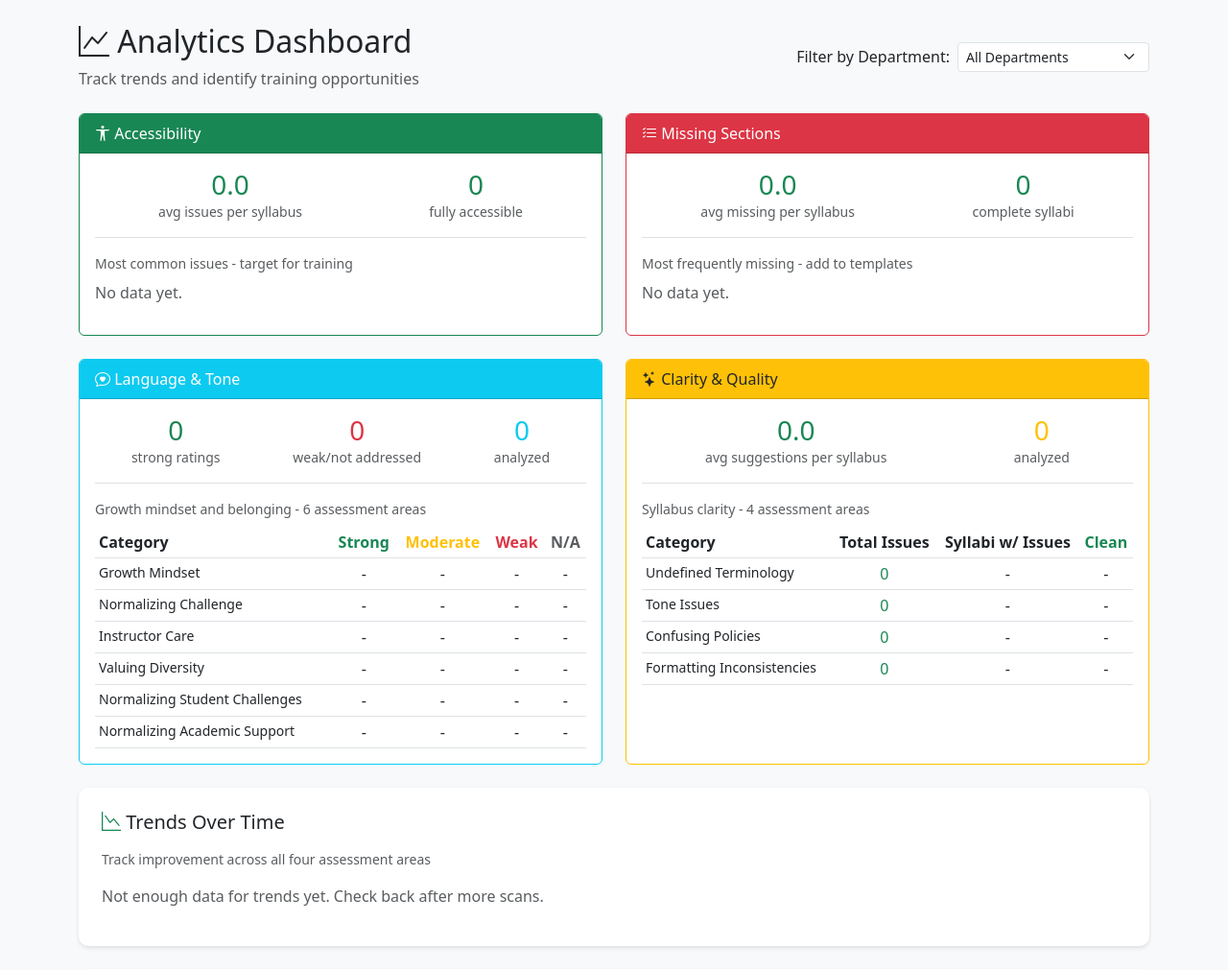
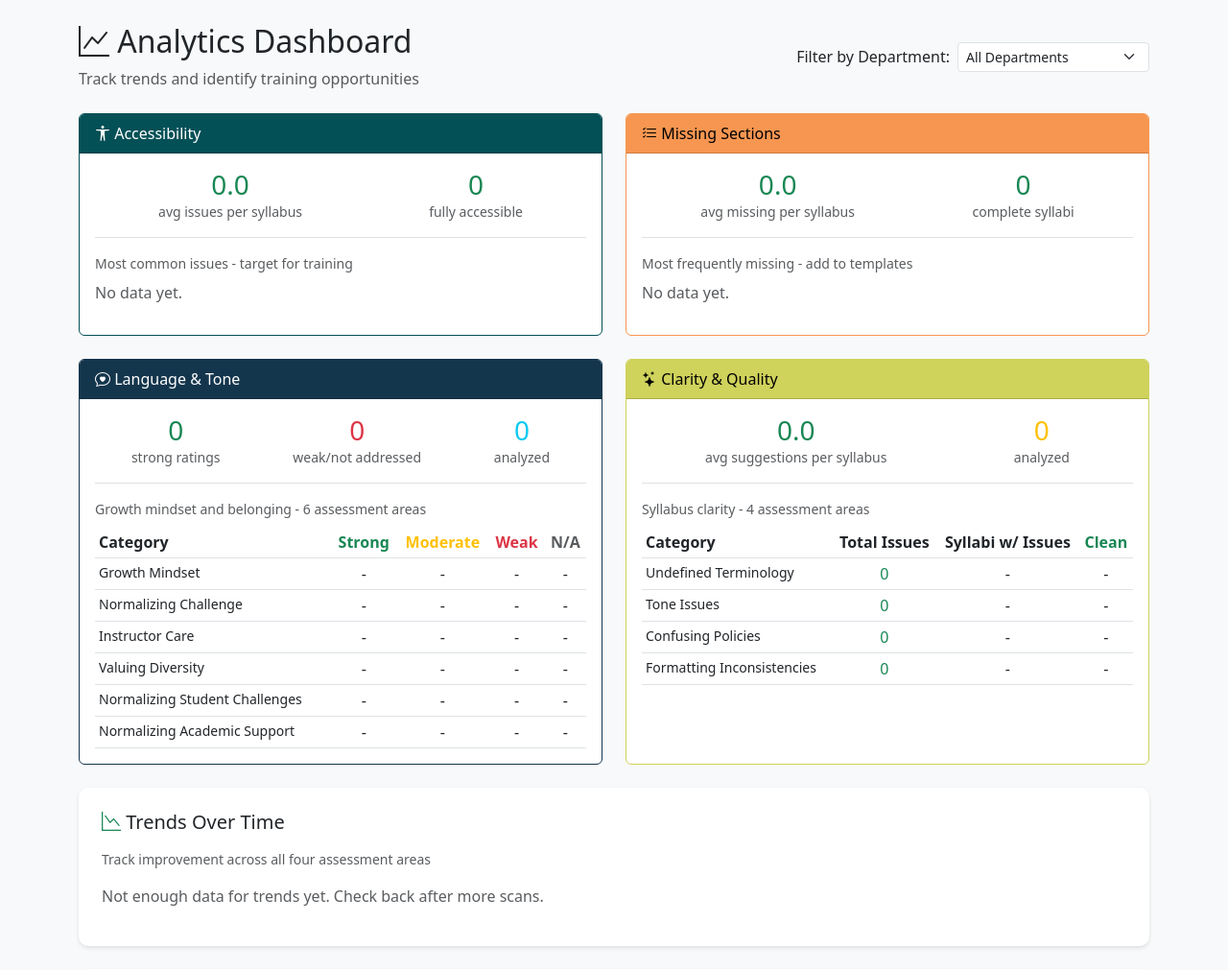
Before and after one commit to dapclark/syllabus-checker, a Flask app: page /admin/analytics in a window 1280 px wide. Shown: the part 56-1067 px from the top of the page at 96% size. Run offline with Flask 3, Linux system fonts and the light colour scheme; data that the repository does not hold is empty; parts of the project's set-up code (start-up, migrations or seed data) failed here and were passed over.

Commit message:
Update to organization brand colors
Replace Bootstrap colors with organization-approved palette:
- Missing Sections: Orange (#F79651)
- Language & Tone: Blue (#14364D)
- Clarity & Quality: Lime (#CFD25B)
- Accessibility: Teal (#035056)

Applied consistently across upload page, results page, and analytics dashboard.

Co-Authored-By: Claude Opus 4.5 <noreply@anthropic.com>

```diff
--- a/templates/admin_analytics.html
+++ b/templates/admin_analytics.html
@@ -51,6 +51,23 @@
             font-size: 0.75rem;
             padding: 0.35em 0.65em;
         }
+        /* Organization brand colors */
+        .card-missing { border-color: #F79651 !important; }
+        .card-missing .card-header { background-color: #F79651 !important; color: #000 !important; }
+        .card-tone { border-color: #14364D !important; }
+        .card-tone .card-header { background-color: #14364D !important; color: #fff !important; }
+        .card-quality { border-color: #CFD25B !important; }
+        .card-quality .card-header { background-color: #CFD25B !important; color: #000 !important; }
+        .card-access { border-color: #035056 !important; }
+        .card-access .card-header { background-color: #035056 !important; color: #fff !important; }
+        .text-missing { color: #F79651 !important; }
+        .text-tone { color: #14364D !important; }
+        .text-quality { color: #CFD25B !important; }
+        .text-access { color: #035056 !important; }
+        .bg-missing { background-color: #F79651 !important; color: #000 !important; }
+        .bg-tone { background-color: #14364D !important; color: #fff !important; }
+        .bg-quality { background-color: #CFD25B !important; color: #000 !important; }
+        .bg-access { background-color: #035056 !important; color: #fff !important; }
     </style>
 </head>
 <body>
@@ -109,8 +126,8 @@
         <div class="row">
             <!-- Accessibility -->
             <div class="col-lg-6 mb-4">
-                <div class="card h-100 border-success">
-                    <div class="card-header bg-success text-white">
+                <div class="card h-100 card-access">
+                    <div class="card-header">
                         <i class="bi bi-universal-access"></i> Accessibility
                     </div>
                     <div class="card-body">
@@ -136,9 +153,9 @@
                         <div class="mb-2">
                             <div class="d-flex justify-content-between align-items-center mb-1">
                                 <span class="small">{{ issue.category }}</span>
-                                <span class="badge bg-success">{{ issue.count }}</span>
+                                <span class="badge bg-access">{{ issue.count }}</span>
                             </div>
-                            <div class="issue-bar" style="width: {{ (issue.count / max_count * 100)|int }}%; background: linear-gradient(90deg, #198754 0%, #20c997 100%);"></div>
+                            <div class="issue-bar" style="width: {{ (issue.count / max_count * 100)|int }}%; background: linear-gradient(90deg, #035056 0%, #4CC0B0 100%);"></div>
                         </div>
                         {% endfor %}
                         {% else %}
@@ -150,8 +167,8 @@
 
             <!-- Missing Sections -->
             <div class="col-lg-6 mb-4">
-                <div class="card h-100 border-danger">
-                    <div class="card-header bg-danger text-white">
+                <div class="card h-100 card-missing">
+                    <div class="card-header">
                         <i class="bi bi-list-check"></i> Missing Sections
                     </div>
                     <div class="card-body">
@@ -177,9 +194,9 @@
                         <div class="mb-2">
                             <div class="d-flex justify-content-between align-items-center mb-1">
                                 <span class="small">{{ section.section }}</span>
-                                <span class="badge bg-danger">{{ section.count }}</span>
+                                <span class="badge bg-missing">{{ section.count }}</span>
                             </div>
-                            <div class="issue-bar" style="width: {{ (section.count / max_section_count * 100)|int }}%; background: linear-gradient(90deg, #dc3545 0%, #ea868f 100%);"></div>
+                            <div class="issue-bar" style="width: {{ (section.count / max_section_count * 100)|int }}%; background: linear-gradient(90deg, #F79651 0%, #FEF2DA 100%);"></div>
                         </div>
                         {% endfor %}
                         {% else %}
@@ -193,8 +210,8 @@
         <div class="row">
             <!-- Language & Tone -->
             <div class="col-lg-6 mb-4">
-                <div class="card h-100 border-info">
-                    <div class="card-header bg-info text-white">
+                <div class="card h-100 card-tone">
+                    <div class="card-header">
                         <i class="bi bi-chat-heart"></i> Language & Tone
                     </div>
                     <div class="card-body">
@@ -264,8 +281,8 @@
 
             <!-- Clarity & Quality -->
             <div class="col-lg-6 mb-4">
-                <div class="card h-100 border-warning">
-                    <div class="card-header bg-warning text-dark">
+                <div class="card h-100 card-quality">
+                    <div class="card-header">
                         <i class="bi bi-stars"></i> Clarity & Quality
                     </div>
                     <div class="card-body">
@@ -559,8 +576,8 @@
                 <!-- Missing Sections Recommendations -->
                 {% if four_areas.avg_missing_sections and four_areas.avg_missing_sections > 0 %}
                 <div class="col-md-6 col-lg-3 mb-3">
-                    <div class="card h-100 border-danger">
-                        <div class="card-header bg-danger text-white">
+                    <div class="card h-100 card-missing">
+                        <div class="card-header">
                             <i class="bi bi-list-check"></i> Missing Sections
                         </div>
                         <div class="card-body">
@@ -584,8 +601,8 @@
                 <!-- Language & Tone Recommendations -->
                 {% if four_areas.growth_mindset_analyzed and four_areas.growth_mindset_analyzed > 0 %}
                 <div class="col-md-6 col-lg-3 mb-3">
-                    <div class="card h-100 border-info">
-                        <div class="card-header bg-info text-white">
+                    <div class="card h-100 card-tone">
+                        <div class="card-header">
                             <i class="bi bi-chat-heart"></i> Language & Tone
                         </div>
                         <div class="card-body">
@@ -606,8 +623,8 @@
                 <!-- Clarity & Quality Recommendations -->
                 {% if four_areas.quality_analyzed and four_areas.quality_analyzed > 0 %}
                 <div class="col-md-6 col-lg-3 mb-3">
-                    <div class="card h-100 border-warning">
-                        <div class="card-header bg-warning text-dark">
+                    <div class="card h-100 card-quality">
+                        <div class="card-header">
                             <i class="bi bi-stars"></i> Clarity & Quality
                         </div>
                         <div class="card-body">
@@ -626,8 +643,8 @@
                 <!-- Accessibility Recommendations -->
                 {% if common_issues %}
                 <div class="col-md-6 col-lg-3 mb-3">
-                    <div class="card h-100 border-success">
-                        <div class="card-header bg-success text-white">
+                    <div class="card h-100 card-access">
+                        <div class="card-header">
                             <i class="bi bi-universal-access"></i> Accessibility
                         </div>
                         <div class="card-body">
```
Also changed, not shown: templates/index.html (+12 -12 lines), templates/results.html (+8 -8 lines).
